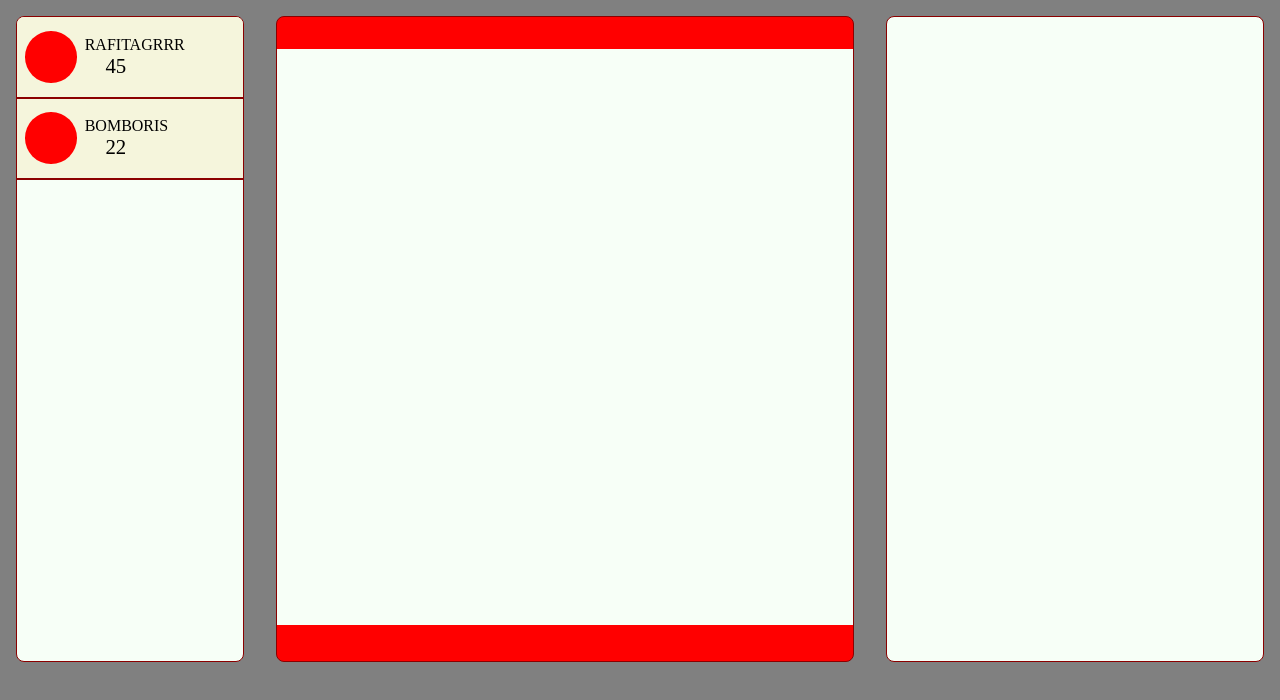
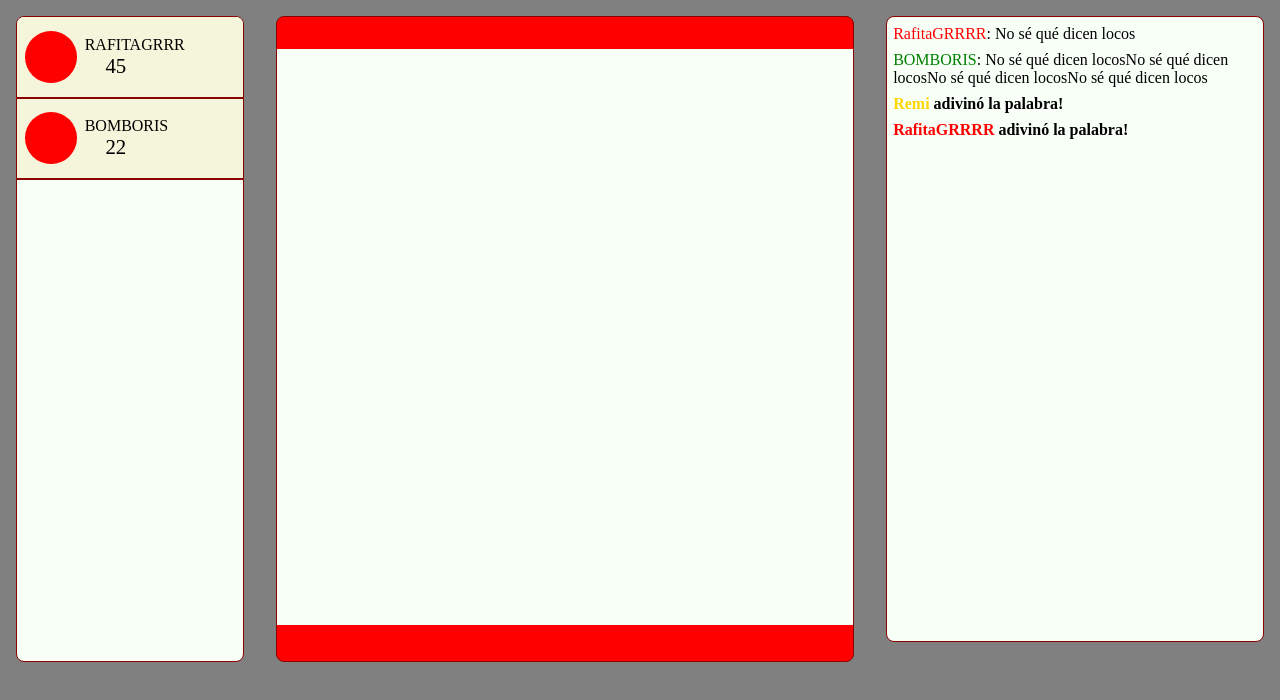
Before and after one commit to boribs/competitive_draw, a plain HTML site: page index.html in a window 1280 px wide. Drawn offline with Linux system fonts and the light colour scheme.

Commit message:
Chat layout

```diff
--- a/index.html
+++ b/index.html
@@ -3,6 +3,10 @@
 <head>
     <meta charset="utf-8">
     <!-- ... -->
+    <!-- <link rel="preconnect" href="https://fonts.googleapis.com">
+    <link rel="preconnect" href="https://fonts.gstatic.com" crossorigin>
+    <link href="https://fonts.googleapis.com/css2?family=Nanum+Pen+Script&display=swap" rel="stylesheet"> -->
+
     <script src="src/javascript/draw.js" type="module" defer></script>
     <link rel="stylesheet" href="src/static/general.css">
 </head>
@@ -27,7 +31,14 @@
         <div id="canvas-holder">
             <canvas id="canvas" width="300" height="300"></canvas>
         </div>
-        <div id="chat-holder"></div>
+        <div id="chat-holder">
+            <div id="chat-holder-inner">
+                <p><span class="player-red">RafitaGRRRR</span>: No sé qué dicen locos</p>
+                <p><span class="player-green">BOMBORIS</span>: No sé qué dicen locosNo sé qué dicen locosNo sé qué dicen locosNo sé qué dicen locos</p>
+                <p class="guessed"><span class="player-yellow">Remi</span> adivinó la palabra!</p>
+                <p class="guessed"><span class="player-red">RafitaGRRRR</span> adivinó la palabra!</p>
+            </div>
+        </div>
     </main>
 </body>
 </html>
--- a/src/static/general.css
+++ b/src/static/general.css
@@ -26,6 +26,10 @@ body {
     margin: 0;
     padding: 0;
     background: gray;
+
+    /* font-family: "Nanum Pen Script", serif;
+    font-weight: 400;
+    font-style: normal; */
 }
 
 main {
@@ -98,10 +102,38 @@ main {
 }
 
 #chat-holder {
+    max-height: calc(var(--canvas-width-max) + 3em);
+    height: calc(var(--canvas-width-full) + 3em);
     width: var(--chat-width-full);
     margin: 1em;
 
     background: var(--background-white);
     border: 1px solid darkred;
     border-radius: var(--border-radius);
+
+    overflow-y: scroll;
 }
+
+#chat-holder p {
+    margin: 0.5em 0.4em 0 0.4em;
+}
+
+.guessed {
+    font-weight: 800;
+}
+
+.player-red {
+    color: red;
+}
+
+.player-blue {
+    color: blue;
+}
+
+.player-yellow {
+    color: gold;
+}
+
+.player-green {
+    color: green;
+}
```
